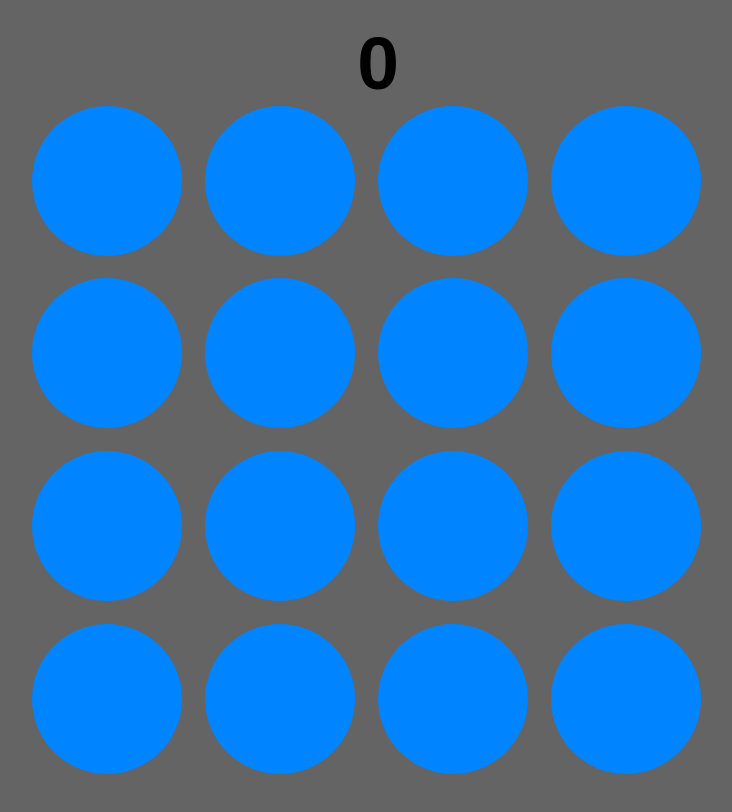
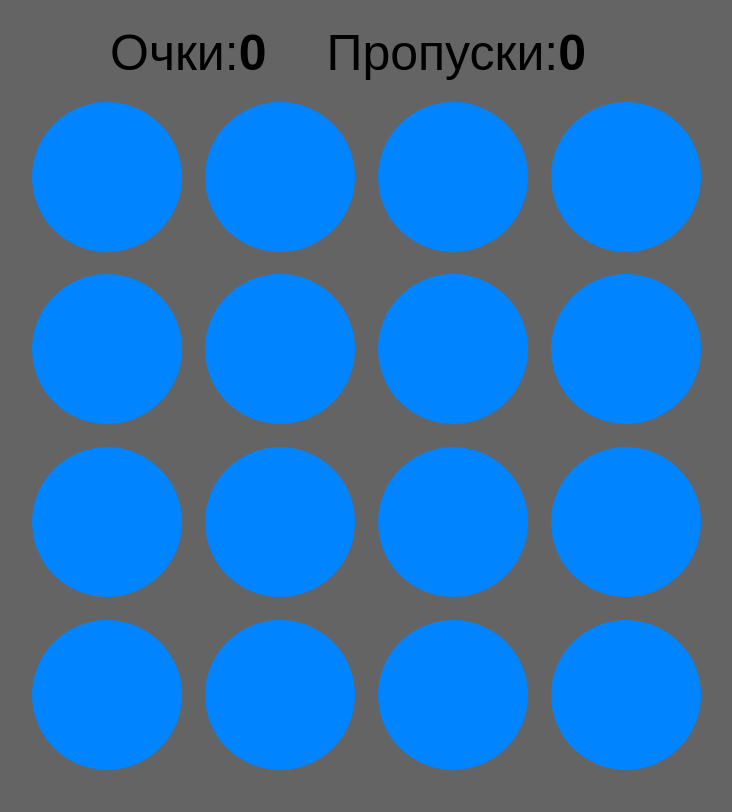
Before and after one commit to NimbleFIsh/dom, a website built with webpack: page src/index.html in a window 1280 px wide. Shown: the whole page, without its empty margins (262-994 px from the left). Built offline with nearby package versions, Linux system fonts and the light colour scheme.

Commit message:
complete

```diff
--- a/src/index.html
+++ b/src/index.html
@@ -7,7 +7,10 @@
   <title>Game</title>
 </head>
 <body>
-  <div id="count">0</div>
+  <div id="controls">
+    <span>Очки: <div id="count">0</div></span>
+    <span>Пропуски: <div id="miss">0</div></span>
+  </div>
   <div id="pole_container">
     <div class="pole"></div><div class="pole"></div><div class="pole"></div><div class="pole"></div>
     <div class="pole"></div><div class="pole"></div><div class="pole"></div><div class="pole"></div>
--- a/src/index.js
+++ b/src/index.js
@@ -1,33 +1,37 @@
 import './style.css';
 
 window.onload = () => {
-  let gamePole; let lastPos = null; let
-    pos;
+  let game,
+      gamePole,
+      lastPos = null,
+      pos,
+      missing = 0;
 
-  function randomColor() {
-    const letters = '0123456789ABCDEF'; let
-      color = '#';
-    do for (let i = 0; i < 6; i += 1) color += letters[Math.floor(Math.random() * 16)]; while (color === '#646464');
-    return color;
+  function clkListen(e){
+    if (e.target.classList.contains('goblin')) {
+      document.getElementById('count').textContent = Number(document.getElementById('count').textContent) + 1;
+      document.getElementById('count').style.color = '#' + Math.floor(Math.random() * 2048).toString(16);
+      gamePole[pos].classList.remove('goblin');
+    }
   }
 
-  setInterval(() => {
+  const gameOver = () => { clearInterval(game); alert('Вы проиграли!'); }
+
+  game = setInterval(() => {
+    document.getElementById('miss').innerText = missing;
+    if (missing === 5) gameOver();
     gamePole = document.getElementById('pole_container').children;
     gamePole.forEach((pole, index) => {
-      pole.removeEventListener('click', () => {});
+      pole.removeEventListener('click', clkListen);
       if (pole.classList.contains('goblin')) {
+        missing++;
         pole.classList.remove('goblin');
         lastPos = index;
       }
     });
-    do pos = Math.floor(Math.random() * Math.floor(gamePole.length)); while (pos === lastPos);
+    do pos = Math.floor(Math.random() * gamePole.length);
+    while (pos === lastPos);
     gamePole[pos].classList.add('goblin');
-    gamePole[pos].addEventListener('click', (e) => {
-      if (e.target.classList.contains('goblin')) {
-        document.getElementById('count').textContent = Number(document.getElementById('count').textContent) + 1;
-        document.getElementById('count').style.color = randomColor();
-        gamePole[pos].classList.remove('goblin');
-      }
-    });
+    gamePole[pos].addEventListener('click', clkListen);
   }, 800);
 };
--- a/src/style.css
+++ b/src/style.css
@@ -29,10 +29,24 @@ body {
   background-image: url('goblin.png');
   background-position: center;
   background-repeat: no-repeat;
+  cursor: pointer;
 }
 
-#count {
-  font-size: 75px;
+#count, #miss {
+  font-size: 50px;
   font-weight: bolder;
   font-family: sans-serif;
 }
+
+#controls {
+  display: flex;
+  margin-bottom: 20px;
+}
+
+#controls > span {
+  font-size: 50px;
+  font-family: sans-serif;
+  display: inherit;
+  align-items: center;
+  margin-right: 60px;
+}
```
Also changed, not shown: 1 other file.
